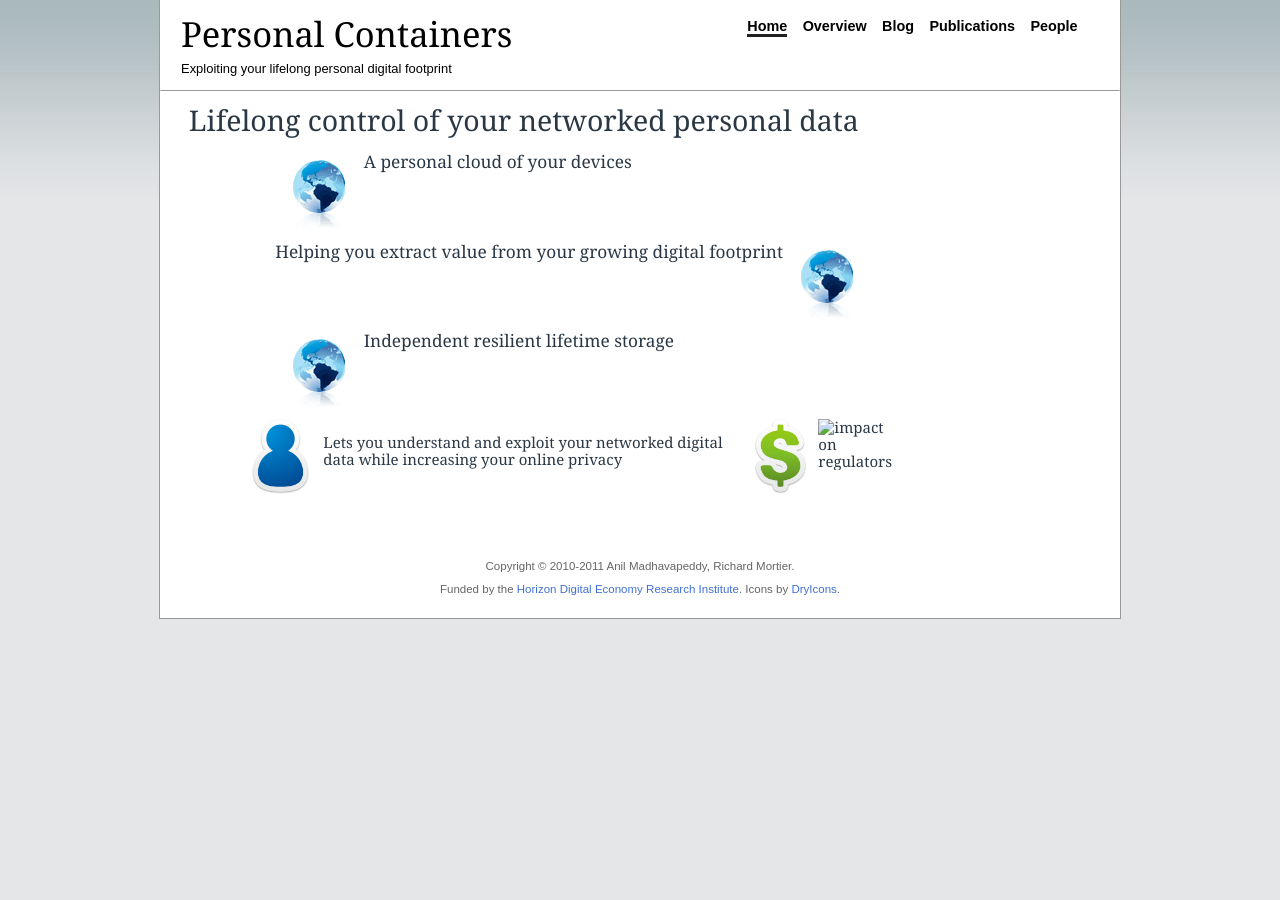
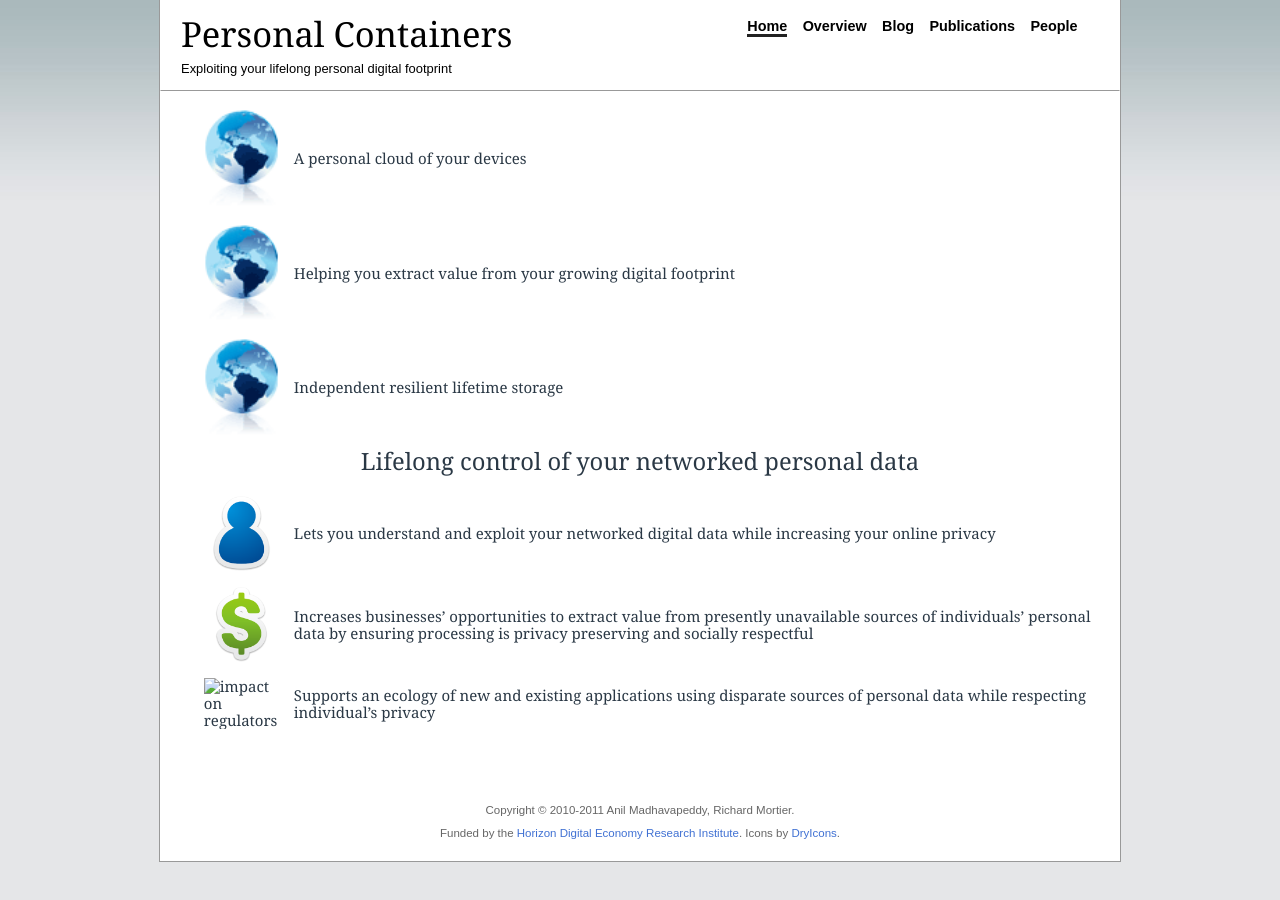
Before and after one commit to avsm/perscon.net, a Jekyll site: the page built from index.html, in a window 1280 px wide. Built offline with Jekyll 4.4.1, drawn with Linux system fonts in a browser that asks for light colours.

Commit message:
refesh: front page fiddling

```diff
--- a/css/site.css
+++ b/css/site.css
@@ -112,13 +112,12 @@ body#people #navigation a.people
 	border-bottom: 0.5ex solid #222;
 }
 
-
 #logo { color: #000; text-decoration: none; font: normal 2.4em Georgia, serif; }
-#logo a { text-decoration: none; color: #000000 }
+#logo a { text-decoration: none; color: #000000; }
 #logo img { float: left; padding-right: 15px; }
 
 #slogan { font-size: .9em; color: #a1a1a1; }
-#slogan a { text-decoration: none; color: #000000 }
+#slogan a { text-decoration: none; color: #000000; }
 
 #main {
   margin: 0 auto;
@@ -127,22 +126,6 @@ body#people #navigation a.people
 }
 
 #one-column { float: left; padding: 0 2em; }
-
-#about { }
-#impact { }
-#impact h1 { text-align: right; }
-
-.caption-list {
-  display: block;
-  font: normal 1.2em Georgia, serif;
-}
-
-.caption-list ul { padding: 0 5em; margin: 0; list-style-type: none; overflow: hidden; }
-.caption-list li { clear: both; }
-.caption-list img { margin: 1ex 1em; vertical-align: middle; }
-
-img.left-bullet { float: left; height: auto; }
-img.right-bullet { float: right; height: auto; }
 
 #left-column { width: 500px; float: left; padding-left: 40px; }
 #left-column ul { padding: 0; margin: 0 0 0 30px; }
@@ -157,6 +140,32 @@ img.right-bullet { float: right; height: auto; }
   color: #666;
   font-size: .8em;
   text-align: center;
+}
+
+/* Front page */
+
+#front-page h1 { text-align: center; }
+#front-page ul {
+  display: block;
+  font: normal 15px/17px Georgia, serif;
+  margin: auto;
+  padding: 0;
+  overflow: hidden;
+}
+#front-page ul li {
+    list-style: none;
+    display: table;
+}
+#front-page ul li img {
+    display: table-cell;
+    margin: 1ex 1em;
+    width: 75px;
+    vertical-align: middle;
+}
+#front-page ul li p {
+    display: table-cell;
+    height: auto;
+    vertical-align: middle;
 }
 
 /* People page */
--- a/index.html
+++ b/index.html
@@ -5,58 +5,56 @@ section: home
 js: [jquery-1.6.min, accordion]
 ---
 
-<div id="about" class="caption-list">
+<div id="front-page">
+  <ul id="about">
+    <li>
+      <img src="images/globe.png" alt="" />
+      <p>
+        A personal cloud of your devices
+      </p>
+    </li>
+    <li>
+      <img src="images/globe.png" alt="" />
+      <p>
+        Helping you extract value from your growing digital footprint
+      </p>
+    </li>
+    <li>
+      <img src="images/globe.png" alt="" />
+      <p>
+        Independent resilient lifetime storage
+      </p>
+    </li>
+  </ul>
+
   <h1>
     Lifelong control of your networked personal data
   </h1>
-  <ul>
+
+  <ul id="impact">
     <li>
-      <img class="left-bullet" src="images/globe.png" alt="">
-      A personal cloud of your devices
-    </li>
-    <li>
-      <img class="right-bullet" src="images/globe.png" alt="">
-      Helping you extract value from your growing digital footprint
-    </li>
-    <li>
-      <img class="left-bullet" src="images/globe.png" alt="">
-      Independent resilient lifetime storage
-    </li>
-  </ul>
-</div>
-
-<div id="impact">
-
-  <ul id="accordion" >
-    <li>
-      <a id="default">
-        <img src="icons/user.png" alt="impact on consumers" />
+      <img class="left-bullet" src="icons/user.png" alt="impact on consumers" />
       <p>
         Lets you understand and exploit your networked digital
         data while increasing your online privacy
       </p>
-      </a>
     </li>
     <li>
-      <a>
-        <img src="icons/dollar_currency_sign.png" alt="impact on businesses" />
+      <img class="left-bullet" src="icons/dollar_currency_sign.png" alt="impact on businesses" />
       <p>
         Increases businesses&rsquo; opportunities to extract value from
         presently unavailable sources of individuals&rsquo; personal data by
         ensuring processing is privacy preserving and socially
         respectful
       </p>
-      </a>
     </li>
     <li>
-      <a>
       <img src="icons/globe.png" alt="impact on regulators" />
       <p>
         Supports an ecology of new and existing applications using
         disparate sources of personal data while respecting individual&rsquo;s
         privacy
       </p>
-      </a>
     </li>
   </ul>
 </div>
```
Lines whose indentation alone changed are shown as unchanged.
